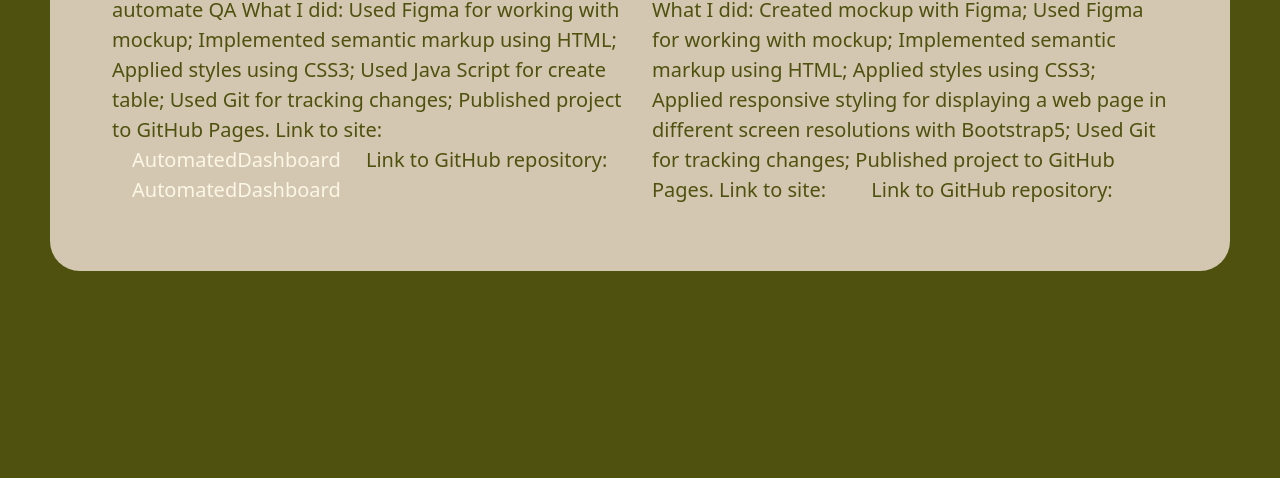
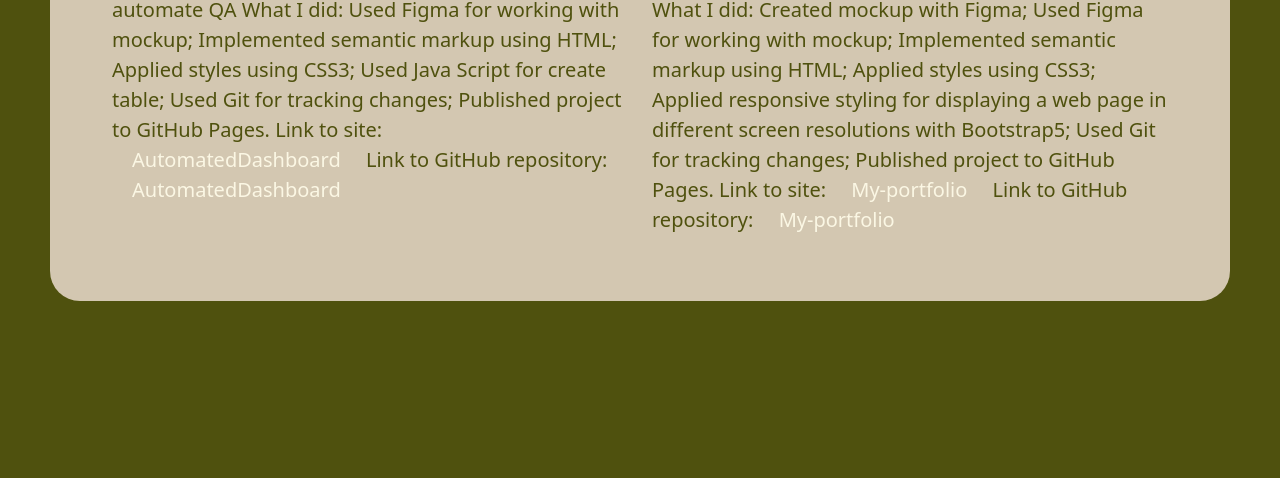
Before and after one commit to NVDikaja/My-portfolio, a plain HTML site: page index.html in a window 1280 px wide. Shown: the part 2815-3293 px from the top of the page. Drawn offline with Linux system fonts and the light colour scheme.

Commit message:
Add link to My-portfolio

```diff
--- a/index.html
+++ b/index.html
@@ -196,8 +196,8 @@
                 CSS3; Applied responsive styling for displaying a web page in
                 different screen resolutions with Bootstrap5; Used Git for
                 tracking changes; Published project to GitHub Pages. Link to
-                site: <a href="" target="_blank"></a>  Link to
-                GitHub repository: <a href="" target="_blank"></a>
+                site: <a href="https://nvdikaja.github.io/My-portfolio/" target="_blank">My-portfolio</a>  Link to
+                GitHub repository: <a href="https://github.com/NVDikaja/My-portfolio" target="_blank">My-portfolio</a>
 
               </p>
             </div>
```
